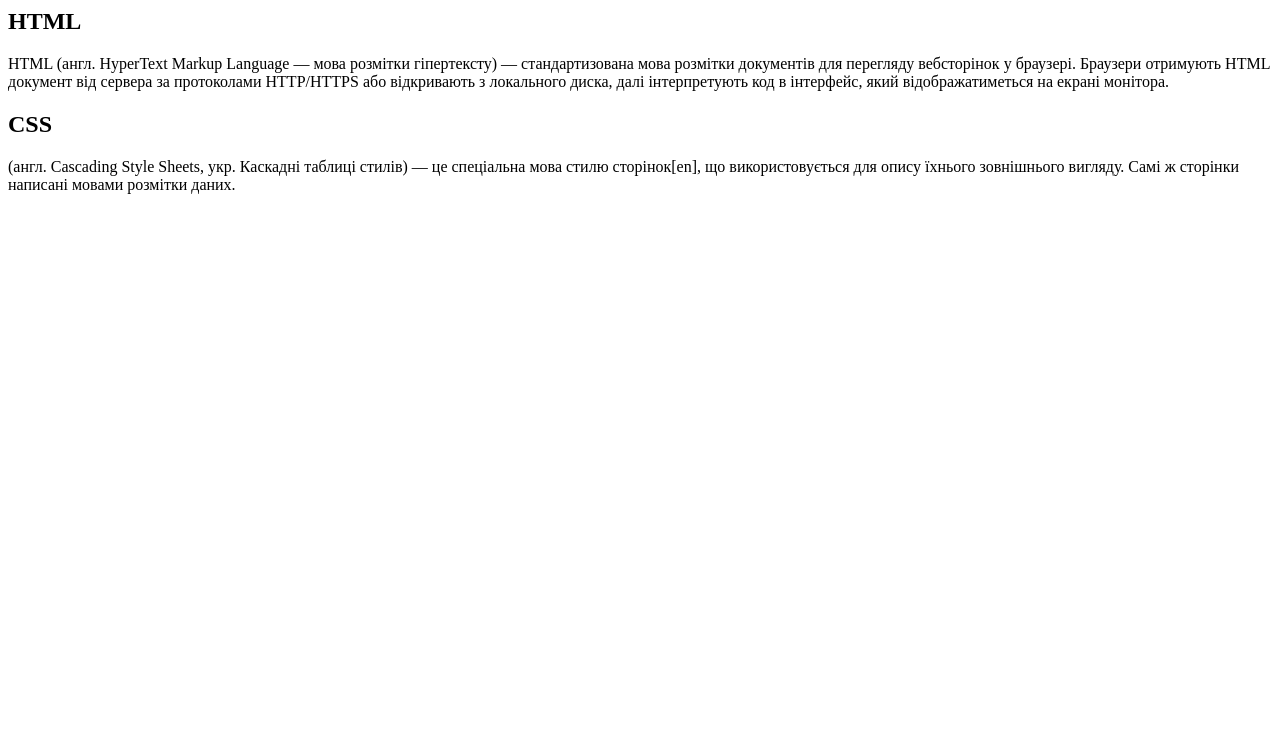
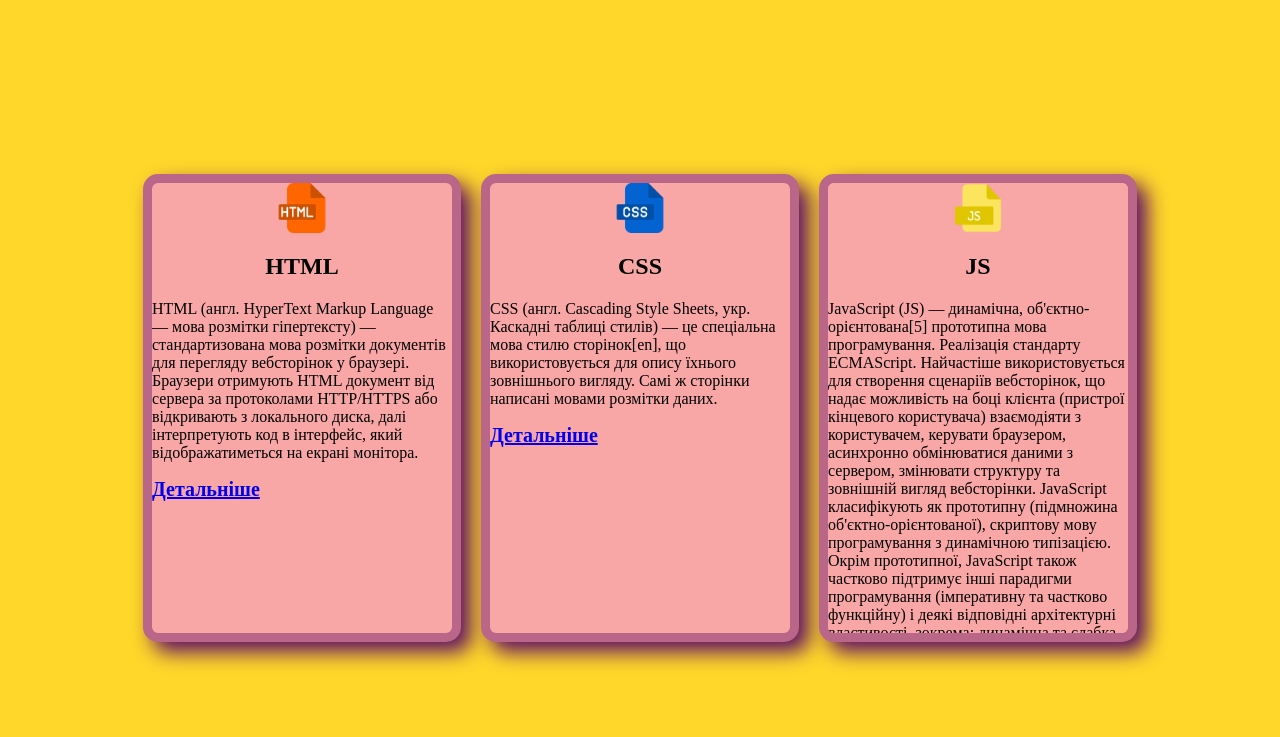
Before and after one commit to fedoryshynzahar/02_flexbox, a plain HTML site: page index.html in a window 1280 px wide. Drawn offline with Linux system fonts and the light colour scheme.

Commit message:
свторено файл додано фото

```diff
--- a/css/style.css
+++ b/css/style.css
@@ -0,0 +1,43 @@
+body {
+    background-color: rgba(255, 208, 0, 0.836);
+    height: 100vh;
+    display: flex;
+    justify-content: center;
+    align-items: center;
+    gap: 20px;
+  }
+
+  .container {
+    background-color: rgb(248, 166, 166);
+    width: 300px;
+    height: 450px;
+    overflow-y: scroll;
+    border: 9px solid #5a035a65;
+    border-radius: 15px;
+    box-shadow: 10px 10px 20px #550369f1;
+    transition: all 2s ease;
+  }
+
+  .container:hover {
+    box-shadow: 15px 15px 25px #4c028a;
+  }
+
+  h2 {
+    text-align: center;
+    font-weight: bold;
+  }
+
+  .image_container {
+    text-align: center;
+  }
+
+  .image_container img {
+    width: 50px;
+    height: auto;
+  }
+
+  .more_info {
+    text-align: center;
+    font-size: 20px;
+    font-weight: 900;
+  }
--- a/index.html
+++ b/index.html
@@ -1,19 +1,36 @@
 <html>
 <head>
-        <title>Федоришин flexbox</title>
-        <link rel="stylesheet" href="css/style.css">
+  <title>Федоришин про веб дизайн</title>
+  <link rel="stylesheet" href="css/style.css" />
 </head>
-
 <body>
   <div class="container">
+    <div class="image_container">
+      <img src="img/html.png" alt="HTML" />
+    </div>
     <h2>HTML</h2>
-            <p>
-                HTML (англ. HyperText Markup Language — мова розмітки гіпертексту) — стандартизована мова розмітки документів для перегляду вебсторінок у браузері. Браузери отримують HTML документ від сервера за протоколами HTTP/HTTPS або відкривають з локального диска, далі інтерпретують код в інтерфейс, який відображатиметься на екрані монітора.
-            </p>
+    <p>HTML (англ. HyperText Markup Language — мова розмітки гіпертексту) — стандартизована мова розмітки документів для перегляду вебсторінок у браузері. Браузери отримують HTML документ від сервера за протоколами HTTP/HTTPS або відкривають з локального диска, далі інтерпретують код в інтерфейс, який відображатиметься на екрані монітора.</p>
+    <a href="https://uk.wikipedia.org/wiki/HTML" class="more_info">Детальніше</a>
   </div>
 
   <div class="container">
+    <div class="image_container">
+      <img src="img/css.png" alt="CSS" />
+    </div>
     <h2>CSS</h2>
-            <p>
-                (англ. Cascading Style Sheets, укр. Каскадні таблиці стилів) — це спеціальна мова стилю сторінок[en], що використовується для опису їхнього зовнішнього вигляду. Самі ж сторінки написані мовами розмітки даних.
-            </p>
+    <p>CSS (англ. Cascading Style Sheets, укр. Каскадні таблиці стилів) — це спеціальна мова стилю сторінок[en], що використовується для опису їхнього зовнішнього вигляду. Самі ж сторінки написані мовами розмітки даних.</p>
+    <a href="https://uk.wikipedia.org/wiki/CSS" class="more_info">Детальніше</a>
+  </div>
+
+  <div class="container">
+    <div class="image_container">
+      <img src="img/folder.png" alt="JS" />
+    </div>
+    <h2>JS</h2>
+    <p>JavaScript (JS) — динамічна, об'єктно-орієнтована[5] прототипна мова програмування. Реалізація стандарту ECMAScript. Найчастіше використовується для створення сценаріїв вебсторінок, що надає можливість на боці клієнта (пристрої кінцевого користувача) взаємодіяти з користувачем, керувати браузером, асинхронно обмінюватися даними з сервером, змінювати структуру та зовнішній вигляд вебсторінки.
+
+        JavaScript класифікують як прототипну (підмножина об'єктно-орієнтованої), скриптову мову програмування з динамічною типізацією. Окрім прототипної, JavaScript також частково підтримує інші парадигми програмування (імперативну та частково функційну) і деякі відповідні архітектурні властивості, зокрема: динамічна та слабка типізація, автоматичне керування пам'яттю, прототипне наслідування, функції як об'єкти першого класу.</p>
+    <a href="https://uk.wikipedia.org/wiki/JavaScript" class="more_info">Детальніше</a>
+  </div>
+</body>
+</html>
```
Also changed, not shown: img/css.png (added), img/folder.png (added), img/html.png (added). Lines whose indentation alone changed are shown as unchanged.
